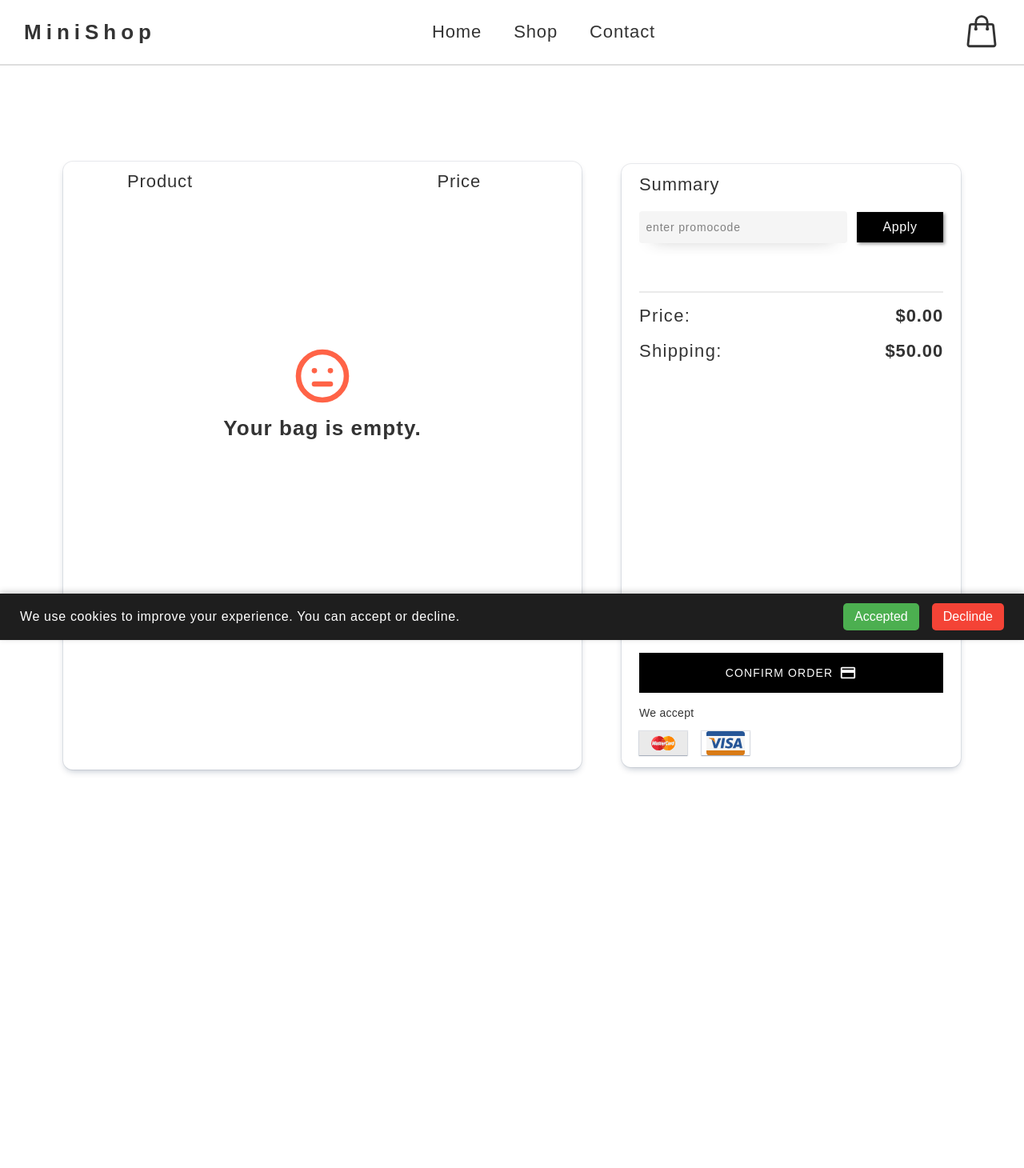
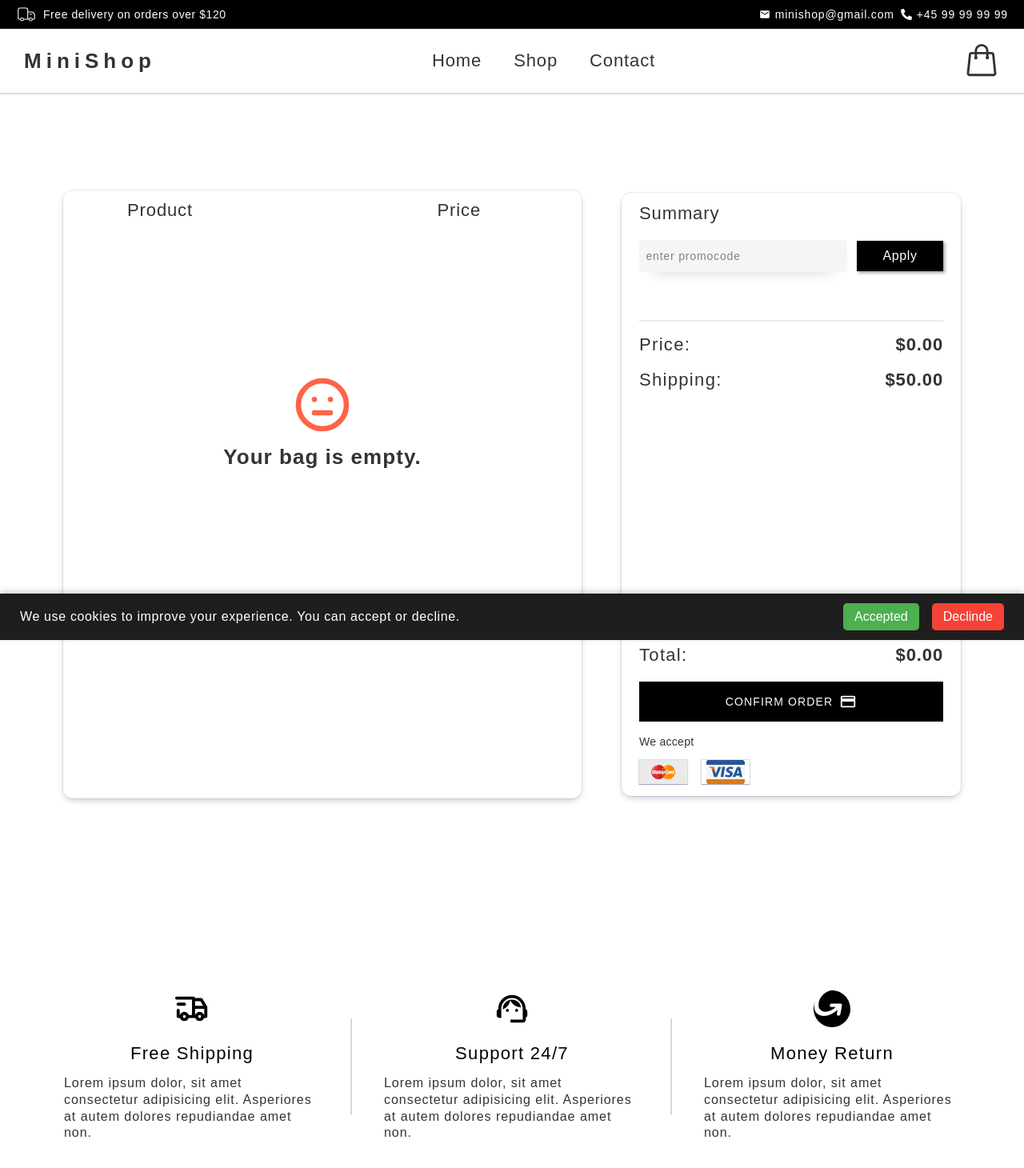
Before and after one commit to sleiterr/md-react-semester-project, a React (Vite) app: page /cart in a window 1280 px wide. Shown: the top 1460 px of the page at 80% size. Before the commit the page ends 1082 px from the top, so only its background shows below. Built offline with nearby package versions, Linux system fonts and the light colour scheme; a web font is replaced by a local one.

Commit message:
create FeatureSection.jsx style in css

```diff
--- a/src/App.jsx
+++ b/src/App.jsx
@@ -3,6 +3,7 @@ import { Routes, Route } from "react-router-dom";
 
 import ProductPage from "./pages/ProductPage/ProductPage";
 import Home from "./pages/Home/Home";
+import FeatureSection from "./components/FeatureSection/FeatureSection";
 import Contact from "./pages/Contact/Contact";
 import Header from "./components/Header/Header";
 import ProductDetail from "./pages/ProductDetail/ProductDetail";
@@ -97,6 +98,7 @@ function App() {
             }
           />
         </Routes>
+        <FeatureSection />
       </main>
     </>
   );
--- /dev/null
+++ b/src/components/FeatureSection/FeatureSection.jsx
@@ -0,0 +1,44 @@
+import React from "react";
+import { TbTruckDelivery } from "react-icons/tb";
+import { MdSupportAgent } from "react-icons/md";
+import { SiMoneygram } from "react-icons/si";
+import s from "./FeatureSection.module.css";
+
+const FeatureSection = () => {
+  return (
+    <section>
+      <div className="container">
+        <div className={s.featureContainer}>
+          <ul className={s.featureList}>
+            <li className={s.featureItem}>
+              <TbTruckDelivery className={s.featureIcon} />
+              <h4 className={s.featureTitle}>Free Shipping</h4>
+              <p className={s.featureText}>
+                Lorem ipsum dolor, sit amet consectetur adipisicing elit.
+                Asperiores at autem dolores repudiandae amet non.
+              </p>
+            </li>
+            <li className={s.featureItem}>
+              <MdSupportAgent className={s.featureIcon} />
+              <h4 className={s.featureTitle}>Support 24/7</h4>
+              <p className={s.featureText}>
+                Lorem ipsum dolor, sit amet consectetur adipisicing elit.
+                Asperiores at autem dolores repudiandae amet non.
+              </p>
+            </li>
+            <li className={s.featureItem}>
+              <SiMoneygram className={s.featureIcon} />
+              <h4 className={s.featureTitle}>Money Return</h4>
+              <p className={s.featureText}>
+                Lorem ipsum dolor, sit amet consectetur adipisicing elit.
+                Asperiores at autem dolores repudiandae amet non.
+              </p>
+            </li>
+          </ul>
+        </div>
+      </div>
+    </section>
+  );
+};
+
+export default FeatureSection;
--- /dev/null
+++ b/src/components/FeatureSection/FeatureSection.module.css
@@ -0,0 +1,56 @@
+.featureContainer {
+  padding: 120px 0;
+}
+
+.featureList {
+  display: flex;
+  align-items: center;
+  justify-content: center;
+
+  gap: 80px;
+  /* outline: 1px solid red; */
+}
+
+.featureItem {
+  position: relative;
+  display: flex;
+  flex-direction: column;
+  align-items: center;
+  justify-content: center;
+  /* outline: 1px solid red; */
+}
+
+.featureItem:not(:last-child)::after {
+  content: "";
+  position: absolute;
+  right: -40px;
+  width: 2px;
+  height: 120px;
+  background-color: rgb(51, 51, 51, 0.2);
+}
+
+.featureIcon {
+  font-size: 46px;
+  color: black;
+
+  margin-bottom: 22px;
+}
+
+.featureTitle {
+  font-weight: 500;
+  font-size: 22px;
+  color: #000;
+  letter-spacing: 0.06em;
+
+  margin-bottom: 16px;
+}
+
+.featureText {
+  font-weight: 400;
+  font-size: 16px;
+  color: #333;
+  letter-spacing: 0.06em;
+  line-height: 1.3;
+
+  width: 320px;
+}
--- a/src/components/Header/Header.jsx
+++ b/src/components/Header/Header.jsx
@@ -3,6 +3,9 @@
 import React, { useState } from "react";
 import { BurgerMenu } from "./BurgerMenu";
 import { IoIosMenu } from "react-icons/io";
+import { FaPhoneAlt } from "react-icons/fa";
+import { MdEmail } from "react-icons/md";
+import { CiDeliveryTruck } from "react-icons/ci";
 import { HiOutlineShoppingBag } from "react-icons/hi2";
 import { Link } from "react-router-dom";
 
@@ -12,6 +15,34 @@ const Header = ({ cartCount }) => {
   const [menuOpen, setmenuOpen] = useState(false);
 
   return (
+    <>
+      <div className={s.headerBanner}>
+        <div className={s.deliveryInfo}>
+          <p className={s.deliveryText}>
+            <CiDeliveryTruck className={s.deliveryIcon} /> Free delivery on
+            orders over $120
+          </p>
+        </div>
+        <ul className={s.bannerList}>
+          <li className={s.bannerItem}>
+            <MdEmail className={s.bannerIcon} />
+            <a href="mailto:minishop@gmail.com" className={s.bannerContact}>
+              minishop@gmail.com
+            </a>
+          </li>
+          <li className={s.bannerItem}>
+            <FaPhoneAlt className={s.bannerIcon} />
+            <a
+              href="tel:+45 99 99 99 99"
+              className={s.bannerContact}
+              target="_blank"
+              rel="noopener noreferrer"
+            >
+              +45 99 99 99 99
+            </a>
+          </li>
+        </ul>
+      </div>
       <header className={s.header}>
         <div className={s.burgerIcon} onClick={() => setmenuOpen(true)}>
           <IoIosMenu size={36} />
@@ -45,11 +76,14 @@ const Header = ({ cartCount }) => {
           <div className={s.cartBox}>
             <Link to="/cart" className={s.cartLink}>
               <HiOutlineShoppingBag className={s.cartItem} />
-            {cartCount > 0 && <span className={s.cartCount}>{cartCount}</span>}
+              {cartCount > 0 && (
+                <span className={s.cartCount}>{cartCount}</span>
+              )}
             </Link>
           </div>
         </nav>
       </header>
+    </>
   );
 };
 
--- a/src/components/Header/Header.module.css
+++ b/src/components/Header/Header.module.css
@@ -123,6 +123,69 @@
   text-decoration: underline;
 }
 
+/**====================*/
+/*? HEADER-BANNER */
+/**====================*/
+
+.headerBanner {
+  display: flex;
+  align-items: center;
+  justify-content: space-between;
+
+  padding: 0 20px;
+  background-color: black;
+}
+
+.deliveryInfo {
+  padding: 5px 0;
+}
+
+.deliveryText {
+  display: flex;
+  align-items: center;
+  justify-content: center;
+
+  gap: 8px;
+
+  font-weight: 400;
+  font-size: 14px;
+  color: #fff;
+  letter-spacing: 0.04em;
+}
+
+.deliveryIcon {
+  font-size: 26px;
+}
+
+.bannerList {
+  display: flex;
+  align-items: center;
+  justify-content: center;
+
+  gap: 8px;
+}
+
+.bannerItem {
+  display: flex;
+  align-items: center;
+  justify-content: center;
+
+  gap: 6px;
+}
+
+.bannerIcon {
+  font-size: 14px;
+  color: #fff;
+}
+
+.bannerContact {
+  font-weight: 400;
+  font-size: 14px;
+  color: #fff;
+
+  letter-spacing: 0.06em;
+}
+
 @media (max-width: 992px) {
   .navBar {
     display: none;
```
Lines whose indentation alone changed are shown as unchanged.
